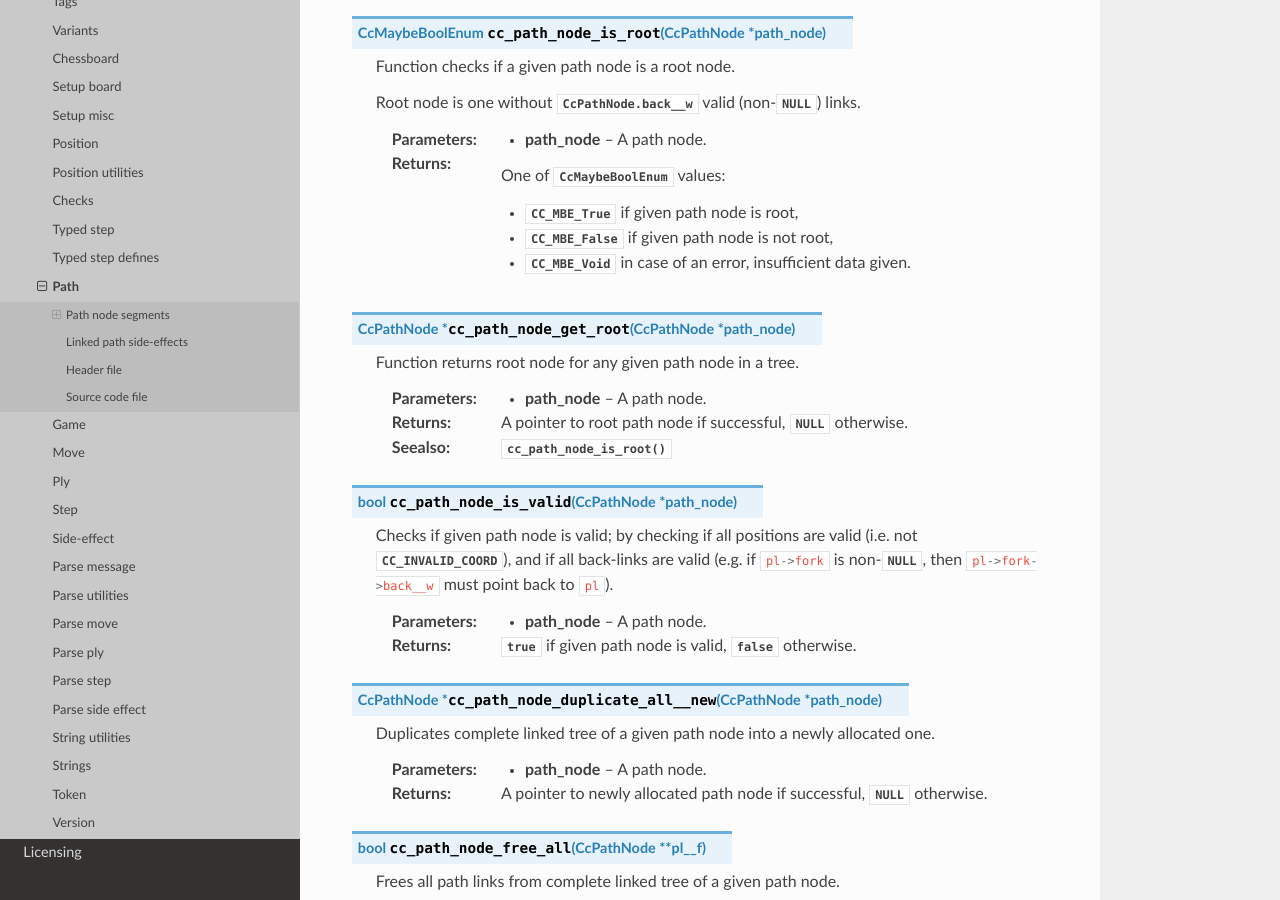
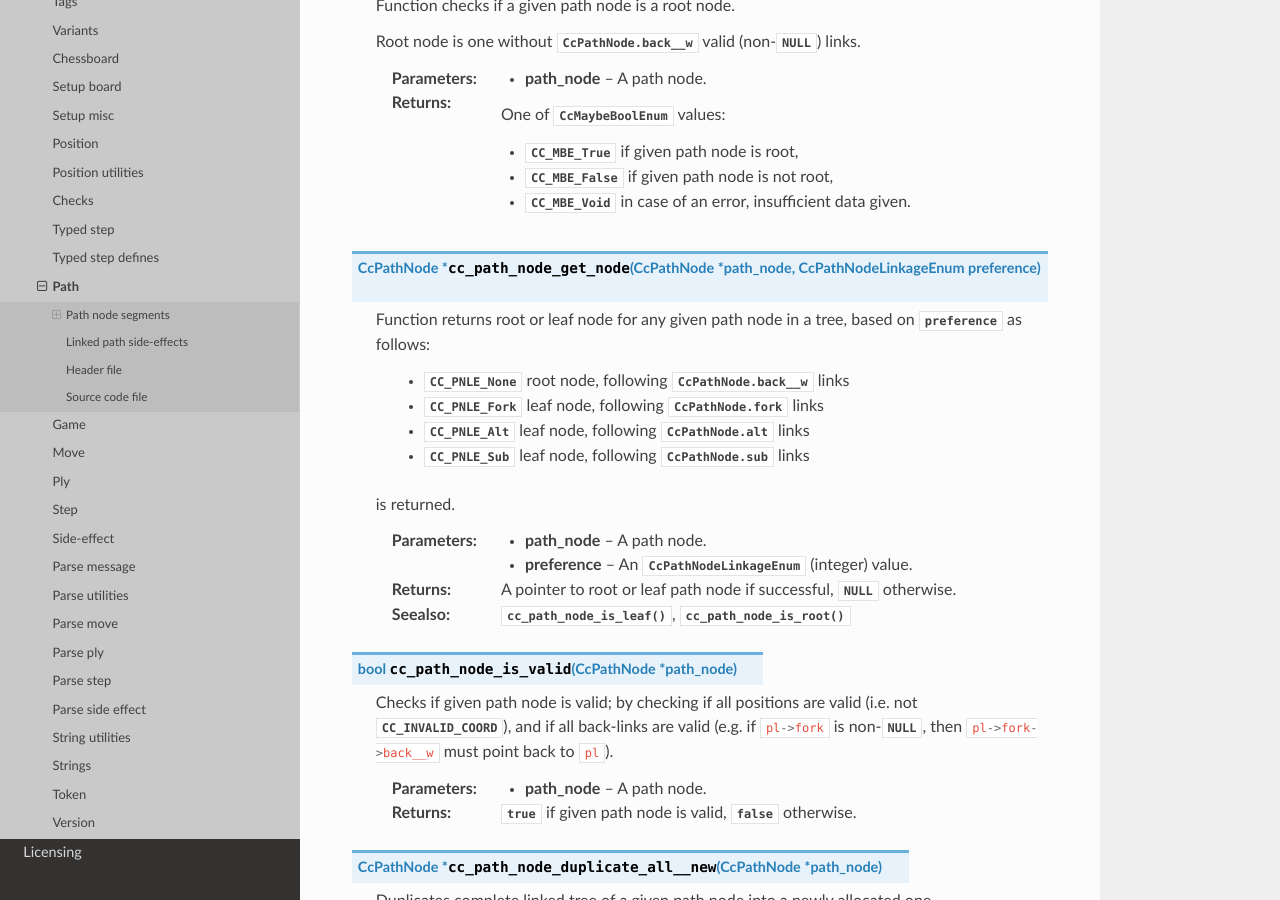
Before and after one commit to mmlacak/crochess, a Sphinx documentation site: the page built from docs/source/libcc/ccpath.rst, in a window 1280 px wide and 900 px high, scrolled down 6431 px. Built offline with Sphinx 7.4.7 and the Read the Docs theme 3.1.0, drawn with Linux system fonts in a browser that asks for light colours; some of the changed text lies outside the part shown.

Commit message:
Redo path node linkage enum, docs, renamed params. Redo get path node root func + docs.

```diff
--- a/docs/source/conf.py
+++ b/docs/source/conf.py
@@ -26,10 +26,10 @@ copyright = '2021, Mario Mlačak'
 author = 'Mario Mlačak'
 
 # The short X.Y version
-version = "0.0.1.387:1566+20251222.065936"   # docs-new-lib-short-version-major-minor-feature-commit+meta~breaks-place-marker
+version = "0.0.1.388:1567+20251222.080801"   # docs-new-lib-short-version-major-minor-feature-commit+meta~breaks-place-marker
 
 # The full version, including alpha/beta/rc tags
-release = "0.0.1.387:1566+20251222.065936"   # docs-new-lib-full-version-major-minor-feature-commit+meta~breaks-place-marker
+release = "0.0.1.388:1567+20251222.080801"   # docs-new-lib-full-version-major-minor-feature-commit+meta~breaks-place-marker
 
 
 # -- General configuration ---------------------------------------------------
--- a/docs/source/libcc/ccpath.rst
+++ b/docs/source/libcc/ccpath.rst
@@ -136,7 +136,7 @@ Path node linkage
     Enumerates all node links in a path node, i.e. all different pointers a node
     can use to have a link to another node, see :c:struct:`CcPathNode`.
 
-    .. c:enumerator:: CC_PNLE_NoLinkage
+    .. c:enumerator:: CC_PNLE_None
 
     .. c:enumerator:: CC_PNLE_Fork
 
@@ -146,23 +146,20 @@ Path node linkage
 
     :c:`enum` is tagged with the same :c:enum:`CcPathNodeLinkageEnum` name.
 
-.. c:macro:: CC_PATH_NODE_LINKAGE_IS_ENUMERATOR(plnle)
+.. c:macro:: CC_PATH_NODE_LINKAGE_IS_ENUMERATOR(pnle)
 
     Macro to check if given variant value is an enumerator, i.e. between
-    :c:enumerator:`CC_PNLE_NoLinkage` and :c:enumerator:`CC_PNLE_Sub` values.
+    :c:enumerator:`CC_PNLE_None` and :c:enumerator:`CC_PNLE_Sub` values.
 
-    :param plnle: Variant (integer) value.
+    :param pnle: Linkage (integer) value.
     :returns: :c:data:`true` if enumerator, :c:data:`false` otherwise.
 
-.. c:macro:: CC_PATH_NODE_LINKAGE_IS_VALID(plnle)
+.. c:macro:: CC_PATH_NODE_LINKAGE_IS_VALID(pnle)
 
     Macro to check if given variant value is a valid enumerator, i.e. between
-    :c:enumerator:`CC_PNLE_NoLinkage` and :c:enumerator:`CC_PNLE_Sub` values.
+    :c:enumerator:`CC_PNLE_Fork` and :c:enumerator:`CC_PNLE_Sub` values.
 
-    This macro is the same as :c:macro:`CC_PATH_NODE_LINKAGE_IS_ENUMERATOR`, since
-    :c:enum:`CcPathNodeLinkageEnum` does not feature *null* (or *void*, or *empty*) value.
-
-    :param plnle: Variant (integer) value.
+    :param pnle: Linkage (integer) value.
     :returns: :c:data:`true` if valid enumerator, :c:data:`false` otherwise.
 
 .. c:macro:: CC_MAX_LEN_PATH_NODE_LINKAGE_STRING
@@ -174,7 +171,7 @@ Path node linkage
     Maximum size a node linkage string can be, equals to
     :c:macro:`CC_MAX_LEN_PATH_NODE_LINKAGE_STRING` + ``1``.
 
-.. c:function:: char const * cc_path_node_linkage_as_string( CcPathNodeLinkageEnum plnle )
+.. c:function:: char const * cc_path_node_linkage_as_string( CcPathNodeLinkageEnum pnle )
 
     Function returns string containing user-readable representation of a given
     path node linkage.
@@ -183,7 +180,7 @@ Path node linkage
 
         Returned string is not :c:func:`alloc()`\ated, do not :c:func:`free()` it.
 
-    :param plnle: A node linkage, :c:enum:`CcPathNodeLinkageEnum` value.
+    :param pnle: A node linkage, :c:enum:`CcPathNodeLinkageEnum` value.
     :returns: Pointer to a non-allocated, null-terminated (``'\0'``) string if successful,
         :c:data:`NULL` otherwise.
 
@@ -324,7 +321,7 @@ Path node functions
 
     Function checks if a given path node is a leaf node.
 
-    Leaf node is one without any of  :c:member:`CcPathNode.fork`,
+    Leaf node is one without any of :c:member:`CcPathNode.fork`,
     :c:member:`CcPathNode.alt`, or :c:member:`CcPathNode.sub`
     valid (non-:c:data:`NULL`) links.
 
@@ -348,14 +345,24 @@ Path node functions
         * :c:enumerator:`CC_MBE_False` if given path node is not root,
         * :c:enumerator:`CC_MBE_Void` in case of an error, insufficient data given.
 
-.. c:function:: CcPathNode * cc_path_node_get_root( CcPathNode * path_node )
+.. c:function:: CcPathNode * cc_path_node_get_node( CcPathNode * path_node, CcPathNodeLinkageEnum preference )
 
-    Function returns root node for any given path node in a tree.
+    Function returns root or leaf node for any given path node in a tree,
+    based on :c:var:`preference`
+    as follows:
+
+        * :c:enumerator:`CC_PNLE_None` root node, following :c:member:`CcPathNode.back__w` links
+        * :c:enumerator:`CC_PNLE_Fork` leaf node, following :c:member:`CcPathNode.fork` links
+        * :c:enumerator:`CC_PNLE_Alt` leaf node, following :c:member:`CcPathNode.alt` links
+        * :c:enumerator:`CC_PNLE_Sub` leaf node, following :c:member:`CcPathNode.sub` links
+
+    is returned.
 
     :param path_node: A path node.
-    :returns: A pointer to root path node if successful,
+    :param preference: An :c:enum:`CcPathNodeLinkageEnum` (integer) value.
+    :returns: A pointer to root or leaf path node if successful,
               :c:data:`NULL` otherwise.
-    :seealso: :c:func:`cc_path_node_is_root()`
+    :seealso: :c:func:`cc_path_node_is_leaf()`, :c:func:`cc_path_node_is_root()`
 
 .. c:function:: bool cc_path_node_is_valid( CcPathNode * path_node )
 
```
Also changed, not shown: README.md (+2 -2 lines), 6 other files.
